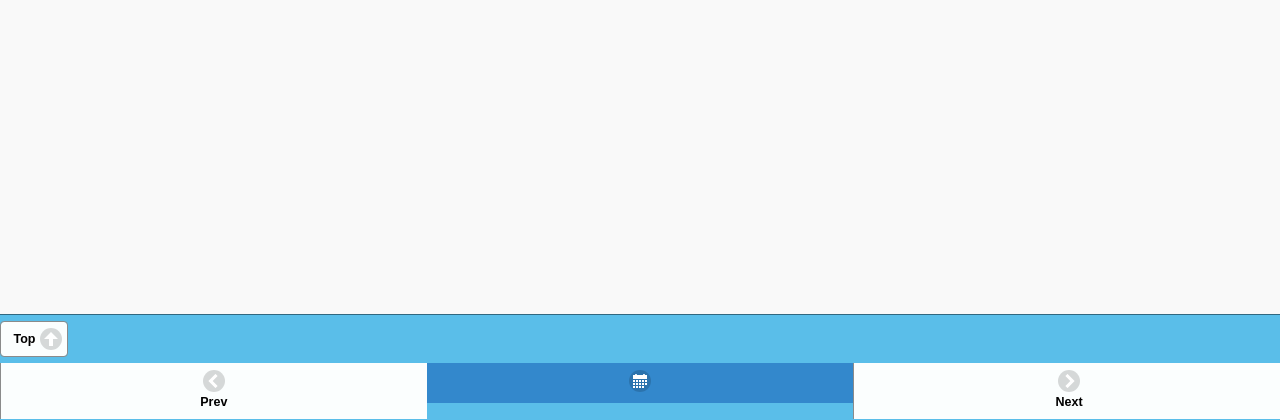
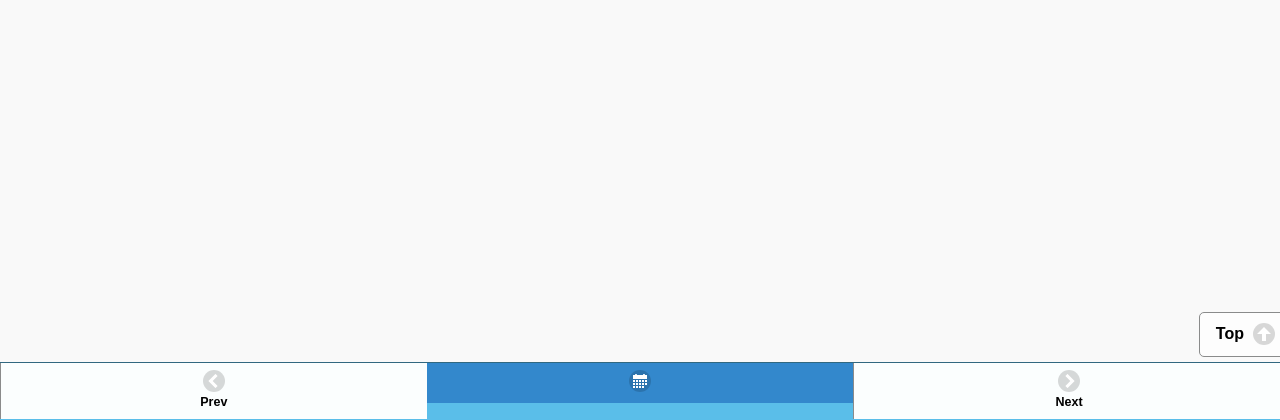
Before and after one commit to AustralianSynchrotron/melog, a Flask app: template melog/templates/template.html in a window 1280 px wide. Shown: the part 380-800 px from the top of the page. Run offline with Flask 2, Linux system fonts and the light colour scheme; the template is opened without the code that fills it, so the values that code supplies are empty.

Commit message:
moved 'to top' button into content div and changed styling

```diff
--- a/melog/static/themes/synchro-blue.css
+++ b/melog/static/themes/synchro-blue.css
@@ -638,3 +638,12 @@ button[disabled],
     width: 100%;
     height: auto;
 }
+
+a.back-to-top.ui-btn-right.ui-btn.ui-icon-arrow-u.ui-btn-icon-right.ui-btn-inline.ui-corner-all{
+    position: fixed;
+    right: -15px;
+    top: auto;
+    bottom: 55px;
+    background-color: rgb(256, 256, 256); /* for older browser support*/
+    background-color: rgba(256, 256, 256, 0.6);
+}
--- a/melog/templates/template.html
+++ b/melog/templates/template.html
@@ -44,10 +44,12 @@
         {% block content %}
 
         {% endblock %}
+        <a href="#" onclick="$.mobile.silentScroll(0)" data-role="button" data-position="fixed" class="back-to-top ui-btn ui-btn-inline ui-btn-right ui-btn-icon-right ui-icon-arrow-u ui-corner-all ">Top</a>
     </div>
     <div data-role="footer" data-position="fixed">
+
         {% block footer %}
-            <a href="#" onclick="$.mobile.silentScroll(0)" data-role="button" class="ui-btn ui-btn-icon-right ui-icon-arrow-u ui-corner-all">Top</a>
+
             <div data-role="navbar" data-theme="b">
                 <ul>
                     <li><a href="/{{ url_group }}/{{ year }}/{{ month }}/{{ day - 1 }}" data-icon="carat-l" data-ajax="false">Prev</a></li>
@@ -57,6 +59,8 @@
             </div>
         {% endblock %}
     </div>
+
+
 
     <div data-role="panel" id="left-panel" data-theme="b" data-display="reveal">
         <ul data-role="listview">
```
